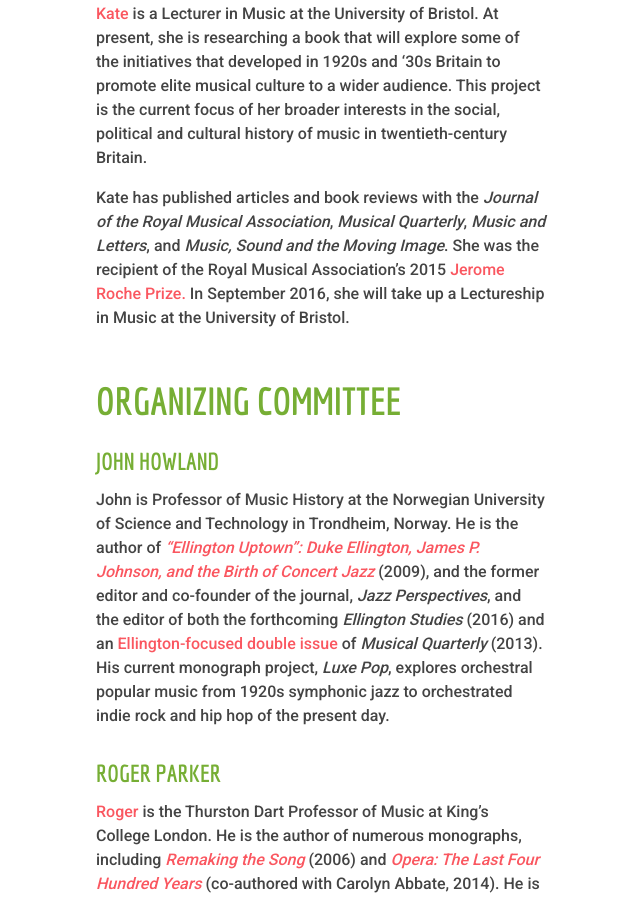
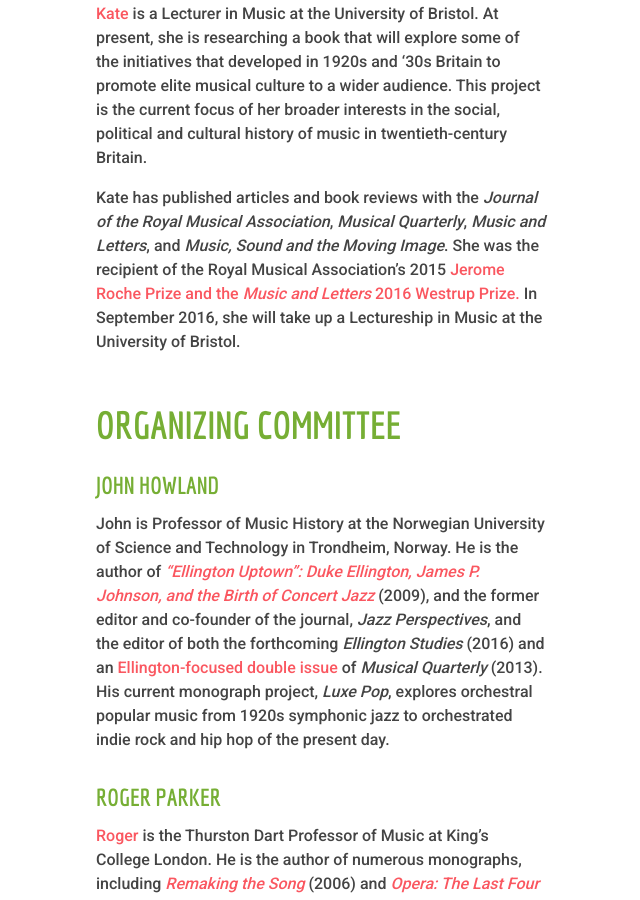
Before and after one commit to musicandthemiddlebrow/musicandthemiddlebrow.github.io, a Jekyll site: the page built from people.html, in a window 1280 px wide and 900 px high, scrolled down 560 px. Shown: the whole window, without its empty margins (169-809 px from the left). Built offline with Jekyll 4.4.1, drawn with Linux system fonts in a browser that asks for light colours.

Commit message:
Update people

```diff
--- a/people.html
+++ b/people.html
@@ -28,7 +28,8 @@
   Britain.</p>
   <p>Kate has published articles and book reviews with the <em>Journal of
   the Royal Musical Association</em>, <em>Musical Quarterly</em>, <em>Music and Letters</em>,
-  and <em>Music, Sound and the Moving Image</em>. She was the recipient of the Royal Musical Association’s 2015 <a href="http://www.rma.ac.uk/awards/jerome_roche_recent.html">Jerome Roche Prize.</a>
+  and <em>Music, Sound and the Moving Image</em>. She was the recipient of the Royal Musical Association’s 2015 <a href="http://www.rma.ac.uk/awards/jerome_roche_recent.html">Jerome Roche Prize
+  and the <em>Music and Letters</em> 2016 Westrup Prize.</a>
   In September 2016, she will take up a Lectureship in Music at the University of Bristol.</p>
 
 <h2>Organizing Committee</h2>
```
